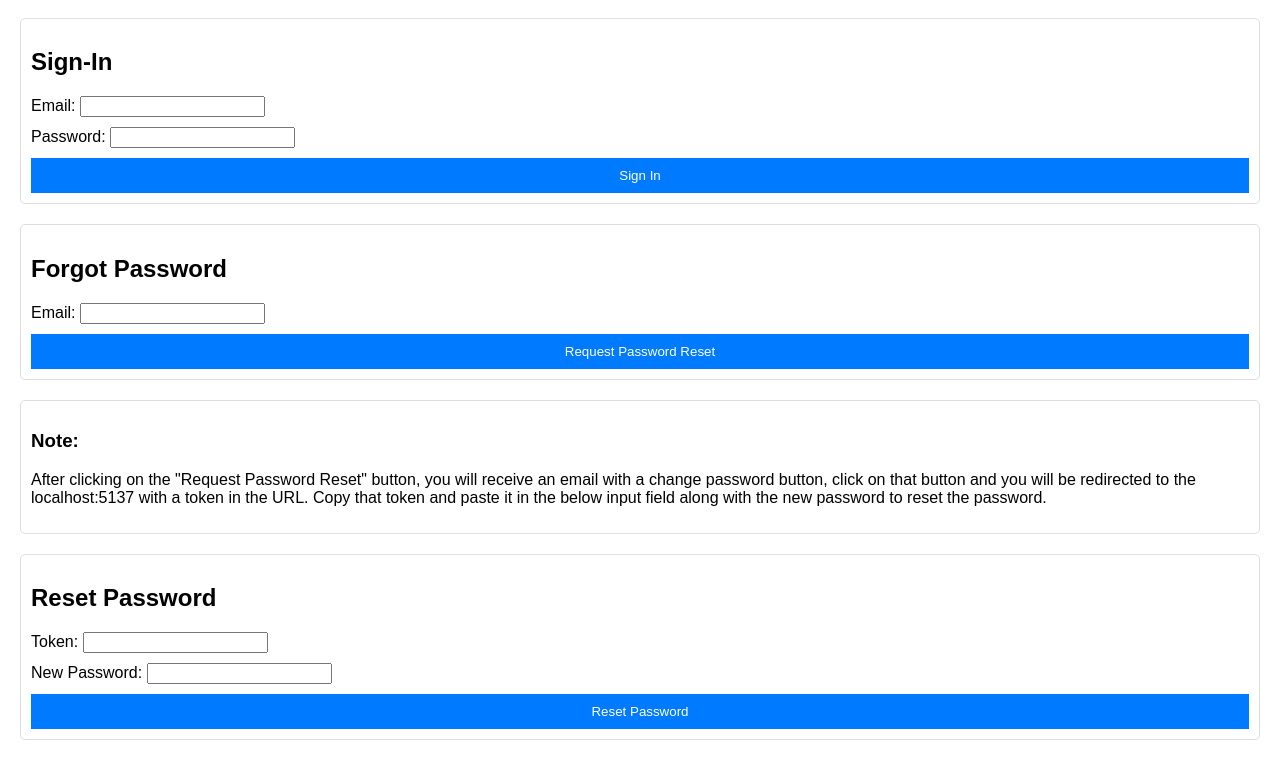
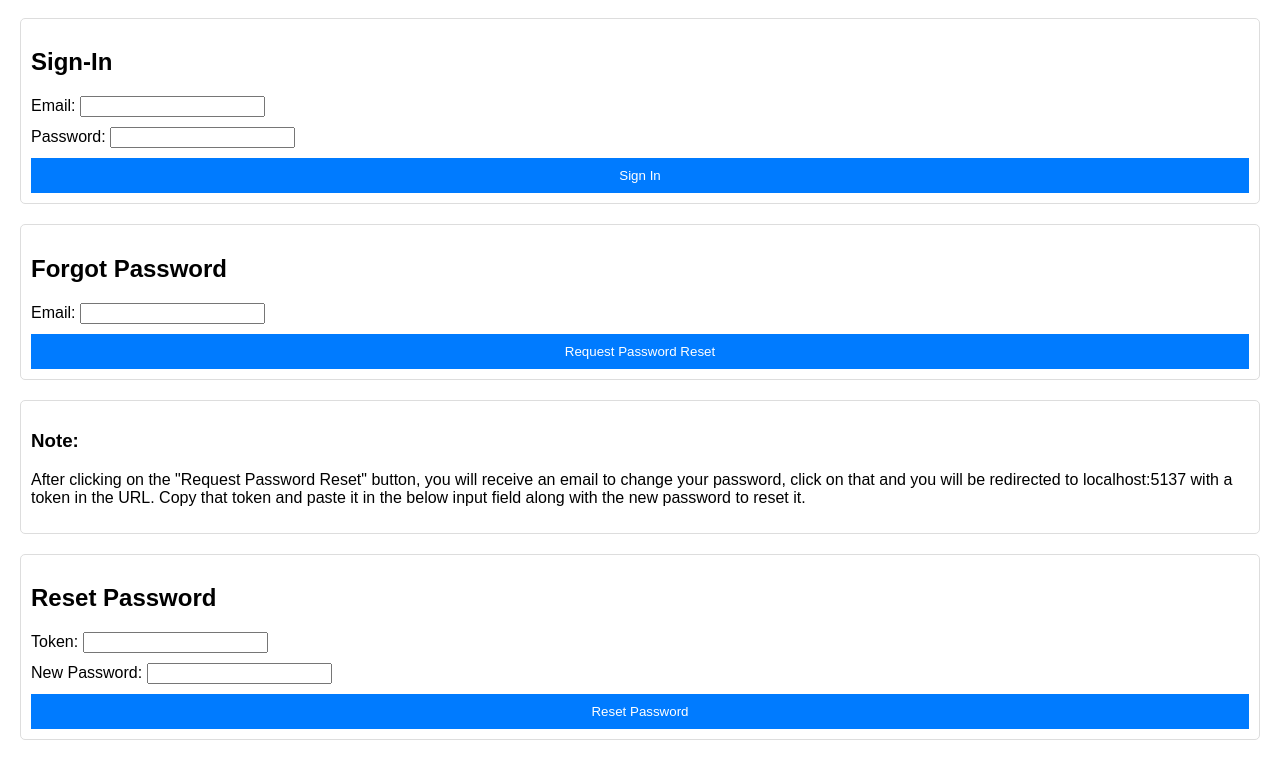
Before and after one commit to uttamkn/express-auth, a website: page public/index.html in a window 1280 px wide. Shown: the part 507-1267 px from the top of the page. Drawn offline with Linux system fonts and the light colour scheme.

Commit message:
Update index.html

```diff
--- a/public/index.html
+++ b/public/index.html
@@ -55,9 +55,9 @@
     <section>
       <h3>Note:</h3>
       <p>
-        After clicking on the "Request Password Reset" button, you will receive an email with a change password button,
-        click on that button and you will be redirected to the localhost:5137 with a token in the URL. Copy that token and
-        paste it in the below input field along with the new password to reset the password.
+        After clicking on the "Request Password Reset" button, you will receive an email to change your password,
+        click on that and you will be redirected to localhost:5137 with a token in the URL. Copy that token and
+        paste it in the below input field along with the new password to reset it.
       </p>
     </section>
 
```
